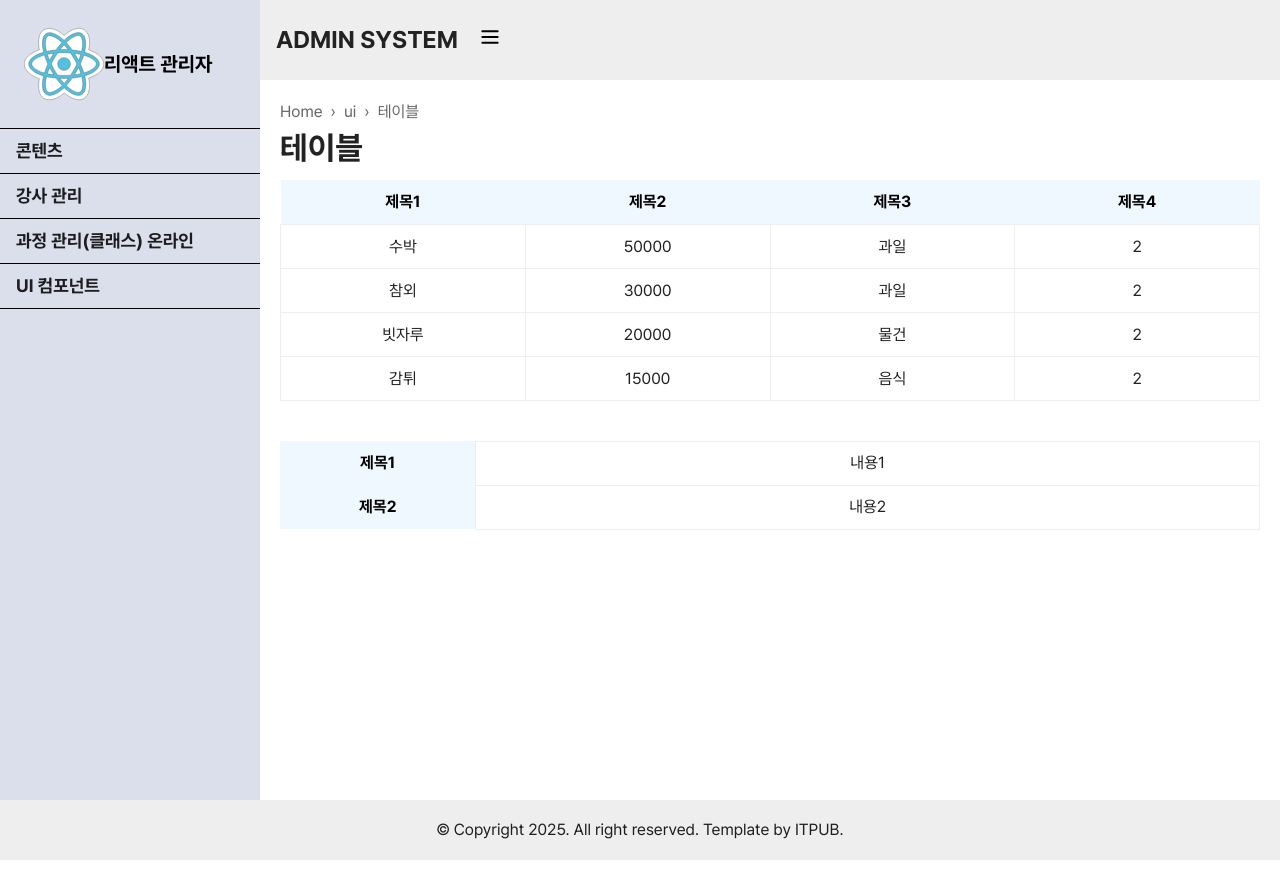
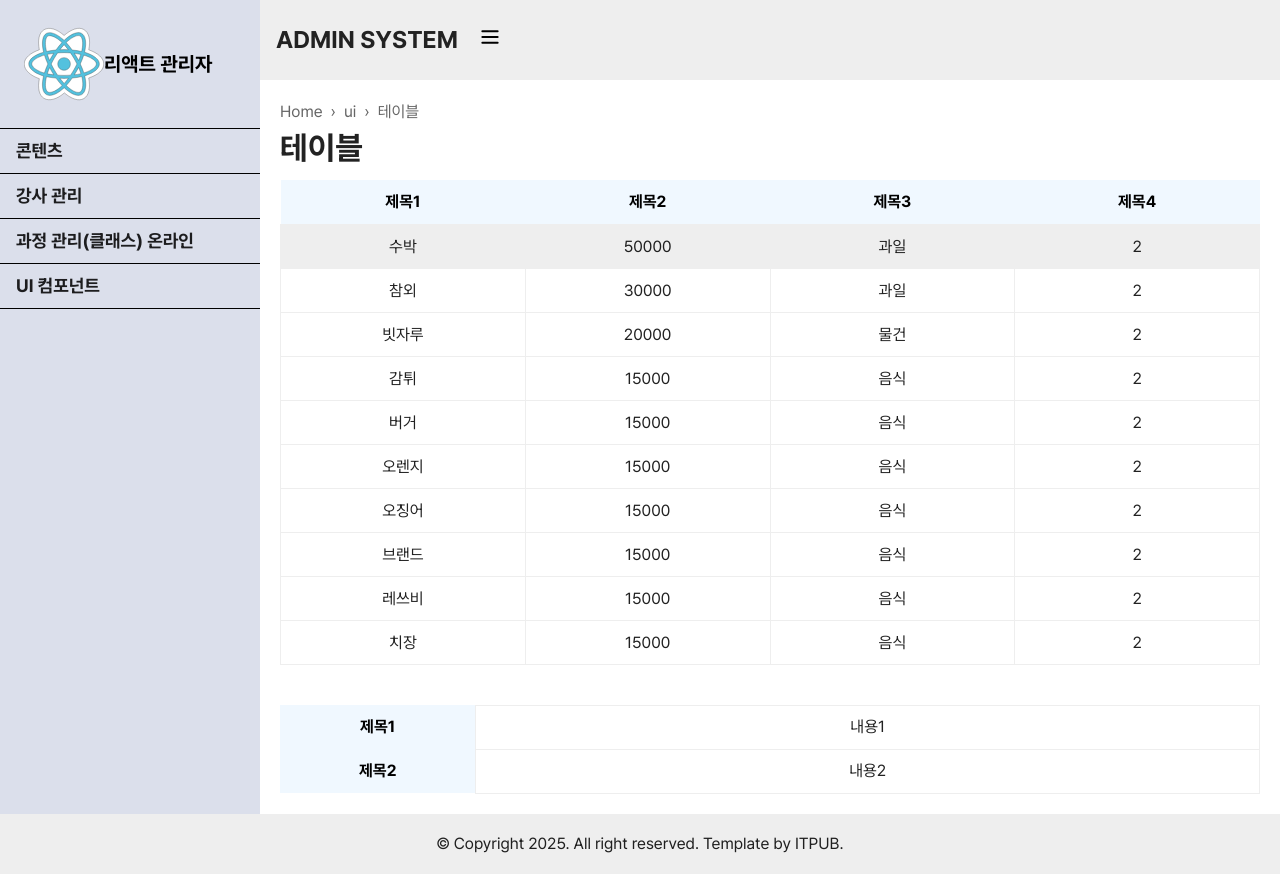
Before and after one commit to beingborn/mui-nextjs, a Next.js app: page /pages/ui/table in a window 1280 px wide. Built offline with nearby package versions, Linux system fonts and the light colour scheme.

Commit message:
Table 스타일링 진행중

```diff
--- a/src/app/components/Table/styles.js
+++ b/src/app/components/Table/styles.js
@@ -1,3 +1,4 @@
+import { root } from '@/src/app/global-variables';
 import styled from '@emotion/styled';
 
 export const TableWrapper = styled.div`
@@ -7,6 +8,10 @@ export const TableWrapper = styled.div`
 
     &.col.clickable tbody tr {
         cursor: pointer;
+
+        &.is-active {
+            background-color: ${root.colors.textSec};
+        }
     }
 `;
 export const Table = styled.table`
--- a/src/app/pages/ui/table/page.js
+++ b/src/app/pages/ui/table/page.js
@@ -2,6 +2,7 @@
 
 import BasicTable from '@/src/app/components/Table/RowTable';
 import { Thead, Tbody, Tcell, Thcell, Trow } from '@/src/app/components/Table/styles';
+import useActive from '@/src/app/utils/useActive';
 
 function createData(name, price, category, stock) {
     return { name, price, category, stock };
@@ -12,12 +13,20 @@ const rows = [
     createData('참외', '30000', '과일', 2),
     createData('빗자루', '20000', '물건', 2),
     createData('감튀', '15000', '음식', 2),
+    createData('버거', '15000', '음식', 2),
+    createData('오렌지', '15000', '음식', 2),
+    createData('오징어', '15000', '음식', 2),
+    createData('브랜드', '15000', '음식', 2),
+    createData('레쓰비', '15000', '음식', 2),
+    createData('치장', '15000', '음식', 2),
 ];
 
-export default function page() {
+export default function Page() {
+    const tableActive = useActive(0);
+
     return (
-        <>
-            <BasicTable type="col" caption="테이블 제목" otherClasses={['text-sm', 'clickable']}>
+        <div>
+            <BasicTable caption="테이블 제목" type="col" otherClasses={['text-sm', 'clickable']}>
                 <Thead>
                     <Trow>
                         <Thcell>제목1</Thcell>
@@ -27,9 +36,15 @@ export default function page() {
                     </Trow>
                 </Thead>
                 <Tbody>
-                    {rows.map((row) => {
+                    {rows.map((row, index) => {
                         return (
-                            <Trow key={row.name}>
+                            <Trow
+                                key={row.name}
+                                className={tableActive.isActive === index ? 'is-active' : ''}
+                                onClick={() => {
+                                    tableActive.toggleActive(index);
+                                }}
+                            >
                                 <Tcell>{row.name}</Tcell>
                                 <Tcell>{row.price}</Tcell>
                                 <Tcell>{row.category}</Tcell>
@@ -56,6 +71,6 @@ export default function page() {
                     </Trow>
                 </Tbody>
             </BasicTable>
-        </>
+        </div>
     );
 }
```
